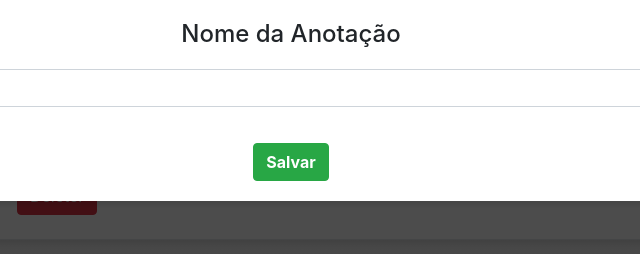
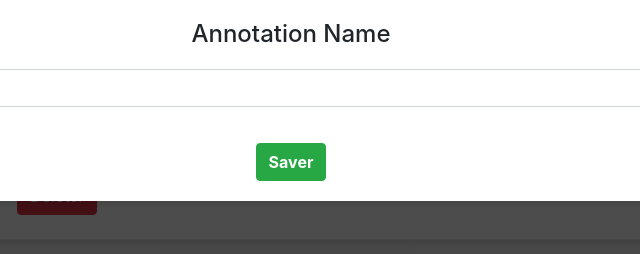
Before and after one commit to nicolaspoersch/notes-application, a plain HTML site: page index.html in a window 1280 px wide. Both pictures are taken after a click on the button "New Note". Shown: the full height of the page, 349-989 px from the left. Drawn offline with nearby package versions, Linux system fonts and the light colour scheme.

Commit message:
index.html

```diff
--- a/index.html
+++ b/index.html
@@ -22,8 +22,8 @@
             <main class="col-md-9 ml-sm-auto col-lg-10 px-md-4">
                 <div id="app">
                     <div class="note p-4 mb-4">
-                        <input id="note-title" type="text" class="form-control mb-3 font-weight-bold" placeholder="Título da Anotação">
-                        <textarea id="note-content" class="form-control note-content" placeholder="Sua anotação vai aqui..."></textarea>
+                        <input id="note-title" type="text" class="form-control mb-3 font-weight-bold" placeholder="Note Title">
+                        <textarea id="note-content" class="form-control note-content" placeholder="Your note goes here"></textarea>
                         <button id="save-note" class="btn btn-success mt-3">Save</button>
                         <button id="delete-note" class="btn btn-danger mt-3 ml-3">Deleter</button>
                     </div>
@@ -34,9 +34,9 @@
 
     <div id="overlay" class="overlay" style="display: none;">
         <div class="overlay-content">
-            <h2>Nome da Anotação</h2>
+            <h2>Annotation Name</h2>
             <input type="text" id="note-name" class="form-control" placeholder="Note Name">
-            <button id="save-name" class="btn btn-success mt-3">Salvar</button>
+            <button id="save-name" class="btn btn-success mt-3">Saver</button>
         </div>
     </div>
 
```
